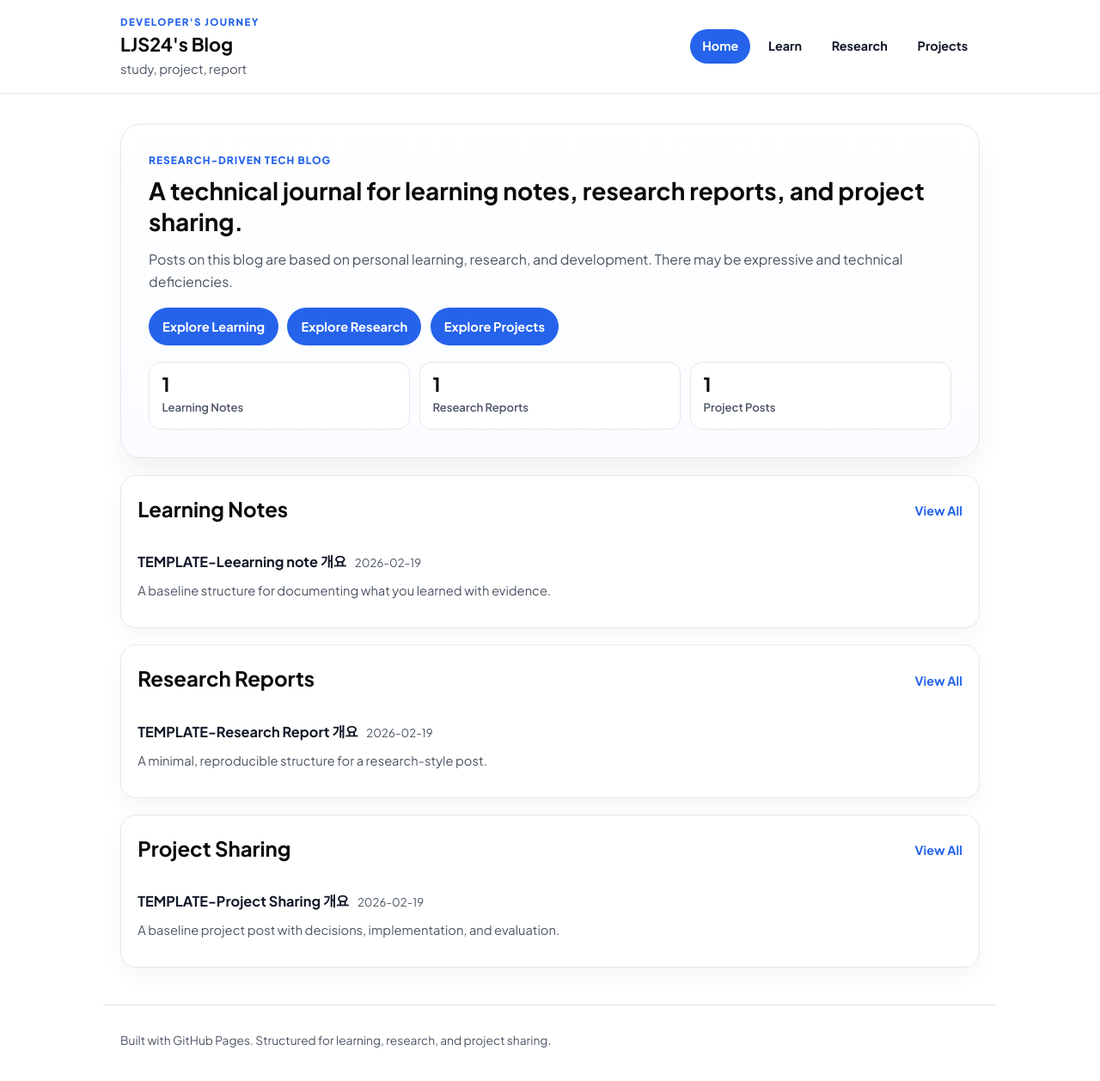
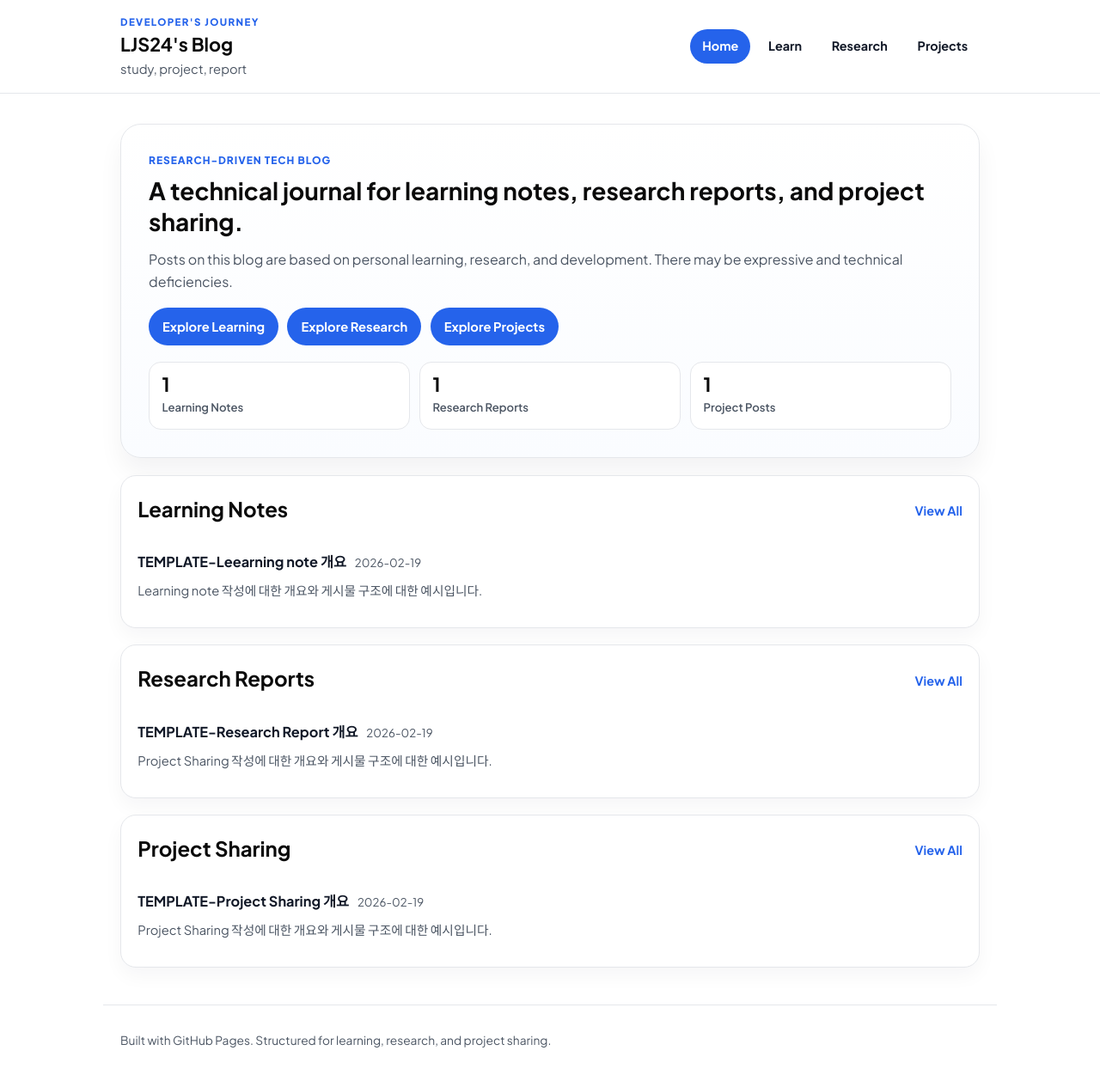
Before and after one commit to LJS24/LJS24.github.io, a Jekyll site: the page built from index.md, in a window 1280 px wide and 1268 px high. Shown: the top 1258 px of the window at 86% size. Built offline with Jekyll 4.4.1, drawn with Linux system fonts in a browser that asks for light colours.

Commit message:
template update

```diff
--- a/_posts/learn/2026-02-19-learning-note-template.md
+++ b/_posts/learn/2026-02-19-learning-note-template.md
@@ -4,7 +4,7 @@ date: 2026-02-19
 categories: [learn]
 tags: [writing, note]
 level: beginner
-summary: "A baseline structure for documenting what you learned with evidence."
+summary: "Learning note 작성에 대한 개요와 게시물 구조에 대한 예시입니다."
 ---
 
 ## What I Learned
--- a/_posts/projects/2026-02-19-project-post-template.md
+++ b/_posts/projects/2026-02-19-project-post-template.md
@@ -4,7 +4,7 @@ date: 2026-02-19
 categories: [projects]
 tags: [architecture, implementation]
 repo: "https://github.com/yourname/yourrepo"
-summary: "A baseline project post with decisions, implementation, and evaluation."
+summary: "Project Sharing 작성에 대한 개요와 게시물 구조에 대한 예시입니다."
 ---
 
 ## Problem
--- a/_posts/research/2026-02-19-research-report-template.md
+++ b/_posts/research/2026-02-19-research-report-template.md
@@ -3,7 +3,7 @@
 date: 2026-02-19
 categories: [research]
 tags: [methodology, report]
-summary: "A minimal, reproducible structure for a research-style post."
+summary: "Project Sharing 작성에 대한 개요와 게시물 구조에 대한 예시입니다."
 ---
 
 ## Abstract
```
